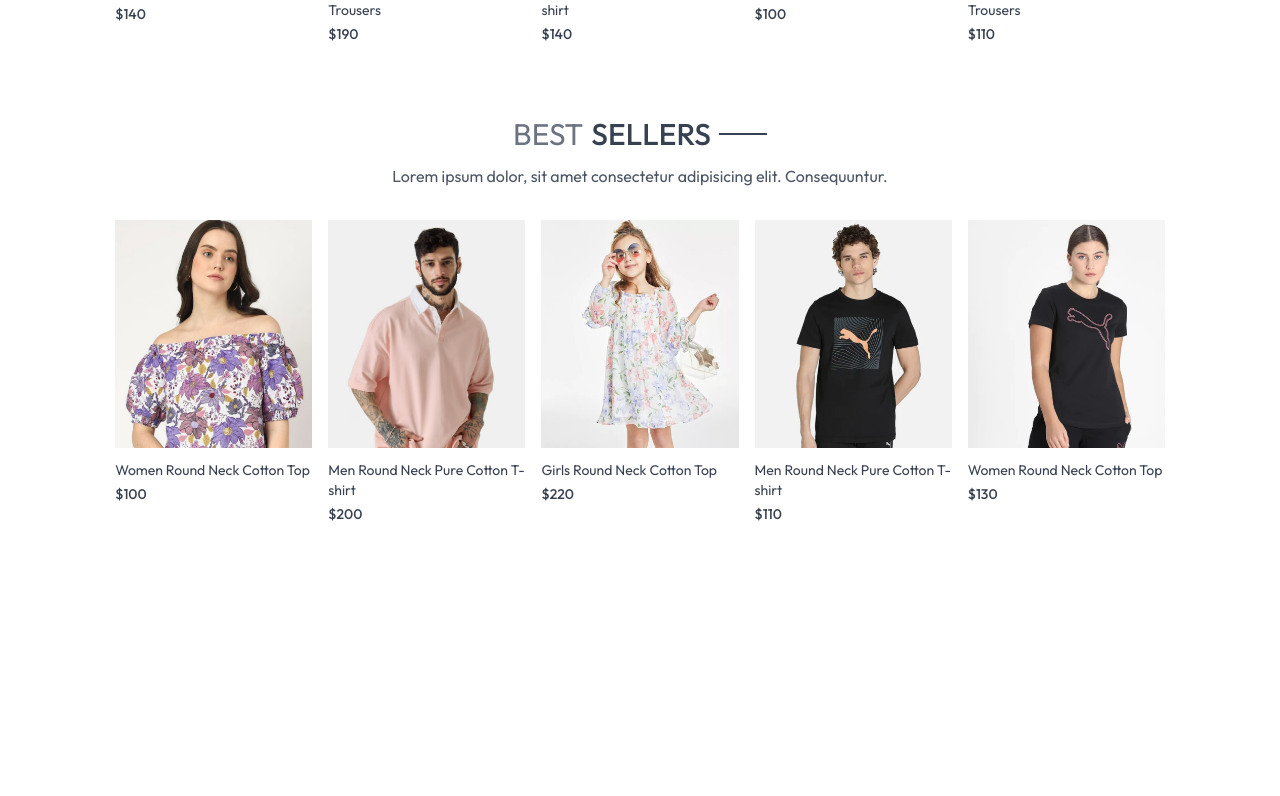
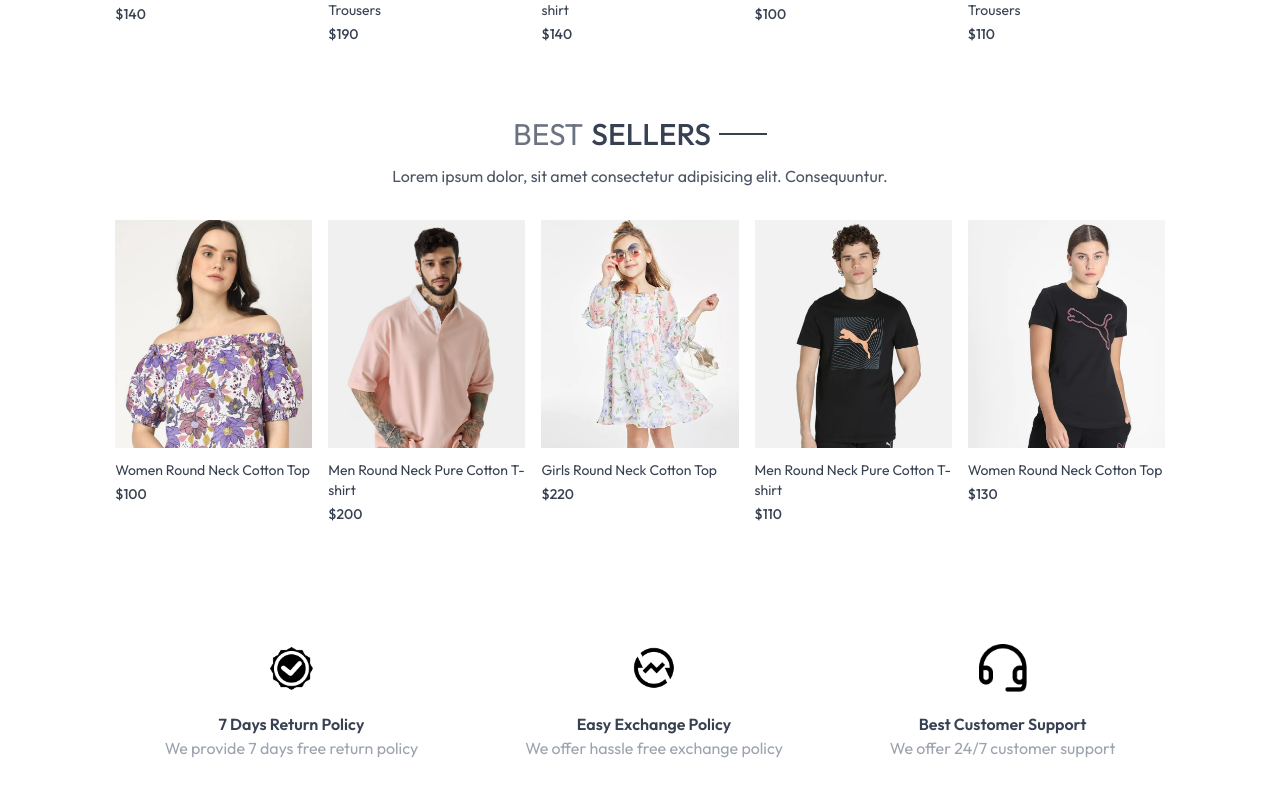
Before and after one commit to YogeshMahajanGit/E-com, a React (Vite) app in the folder frontend/: page / in a window 1280 px wide. Shown: the part 1265-2061 px from the top of the page. Before the commit the page ends 1829 px from the top, so only its background shows below. Built offline with nearby package versions, Linux system fonts and the light colour scheme.

Commit message:
add policy component

```diff
--- /dev/null
+++ b/frontend/src/components/OurPolicy.jsx
@@ -0,0 +1,36 @@
+import { assets } from "../assets/frontend_assets/assets";
+
+export default function OurPolicy() {
+  return (
+    <div className="flex flex-col sm:flex-row justify-around gap-12 sm:gap-2 text-center py-20 text-xs sm:text-sm md:text-base text-gray-700">
+      <div>
+        <img
+          className="w-12 m-auto mb-5 "
+          src={assets.quality_icon}
+          alt="quality_icon"
+        />
+        <p className="font-semibold">7 Days Return Policy</p>
+        <p className="text-gray-400">We provide 7 days free return policy</p>
+      </div>
+      <div>
+        <img
+          className="w-12 m-auto mb-5 "
+          src={assets.exchange_icon}
+          alt="exchange_icon"
+        />
+        <p className="font-semibold">Easy Exchange Policy</p>
+        <p className="text-gray-400">We offer hassle free exchange policy</p>
+      </div>
+
+      <div>
+        <img
+          className="w-12 m-auto mb-5 "
+          src={assets.support_img}
+          alt="support_img"
+        />
+        <p className="font-semibold">Best Customer Support</p>
+        <p className="text-gray-400">We offer 24/7 customer support</p>
+      </div>
+    </div>
+  );
+}
--- a/frontend/src/pages/Home.jsx
+++ b/frontend/src/pages/Home.jsx
@@ -1,6 +1,7 @@
 import BestSeller from "../components/BestSeller";
 import Hero from "../components/Hero";
 import LatestCollection from "../components/LatestCollection";
+import OurPolicy from "../components/OurPolicy";
 
 export default function Home() {
   return (
@@ -8,6 +9,7 @@
       <Hero />
       <LatestCollection />
       <BestSeller />
+      <OurPolicy />
     </div>
   );
 }
```
